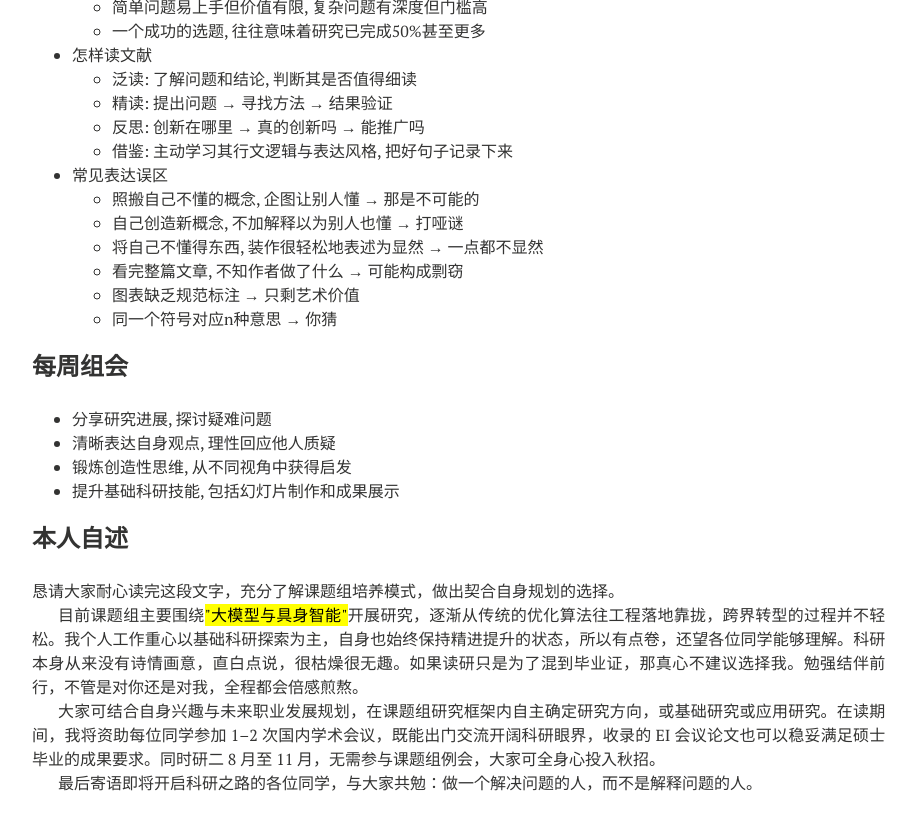
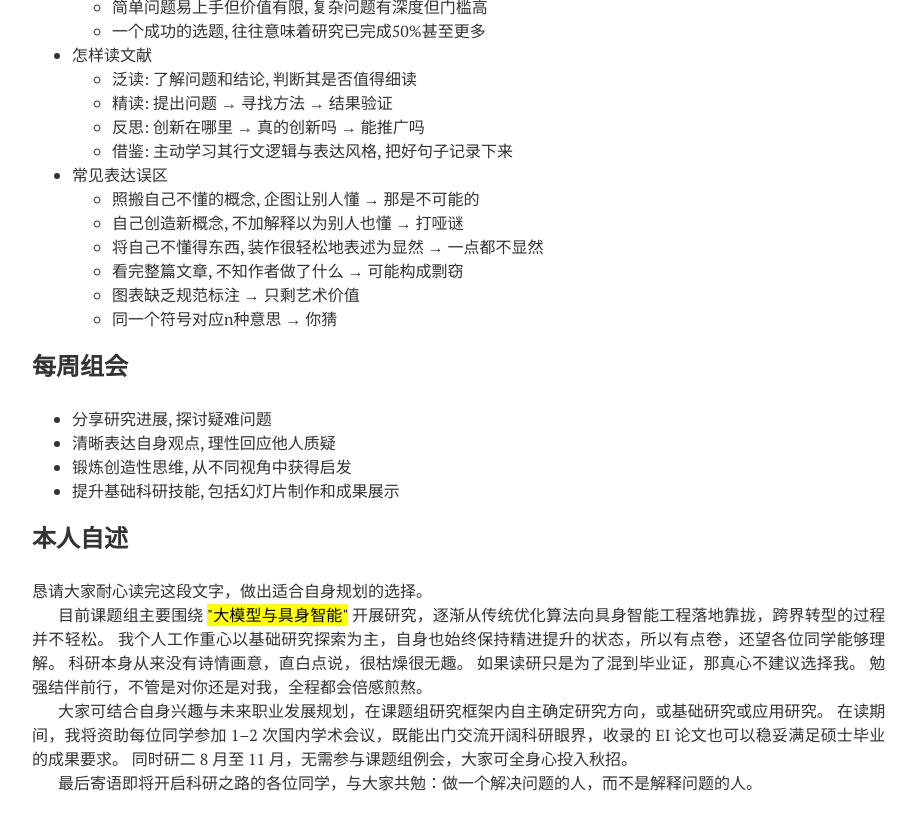
Before and after one commit to xianchaoxiu/xianchaoxiu.github.io, a Jekyll site: the page built from chinese/reading/index.md, in a window 1280 px wide and 900 px high, scrolled down 1154 px. Shown: the top 830 px of the window, without its empty margins (288-1204 px from the left). Built offline with Jekyll 4.4.1, drawn with Linux system fonts in a browser that asks for light colours; nearby versions of some CDN libraries.

Commit message:
Update index.md

```diff
--- a/chinese/reading/index.md
+++ b/chinese/reading/index.md
@@ -75,10 +75,16 @@ share: false
 
 ### 本人自述
 
-恳请大家耐心读完这段文字，充分了解课题组培养模式，做出契合自身规划的选择。 <br>
+恳请大家耐心读完这段文字，做出适合自身规划的选择。 <br>
 
-目前课题组主要围绕<mark>"大模型与具身智能"</mark>开展研究，逐渐从传统的优化算法往工程落地靠拢，跨界转型的过程并不轻松。我个人工作重心以基础科研探索为主，自身也始终保持精进提升的状态，所以有点卷，还望各位同学能够理解。科研本身从来没有诗情画意，直白点说，很枯燥很无趣。如果读研只是为了混到毕业证，那真心不建议选择我。勉强结伴前行，不管是对你还是对我，全程都会倍感煎熬。 <br>
+目前课题组主要围绕 <mark>"大模型与具身智能"</mark> 开展研究，逐渐从传统优化算法向具身智能工程落地靠拢，跨界转型的过程并不轻松。
+我个人工作重心以基础研究探索为主，自身也始终保持精进提升的状态，所以有点卷，还望各位同学能够理解。
+科研本身从来没有诗情画意，直白点说，很枯燥很无趣。
+如果读研只是为了混到毕业证，那真心不建议选择我。
+勉强结伴前行，不管是对你还是对我，全程都会倍感煎熬。 <br>
 
-大家可结合自身兴趣与未来职业发展规划，在课题组研究框架内自主确定研究方向，或基础研究或应用研究。在读期间，我将资助每位同学参加 1–2 次国内学术会议，既能出门交流开阔科研眼界，收录的 EI 会议论文也可以稳妥满足硕士毕业的成果要求。同时研二 8 月至 11 月，无需参与课题组例会，大家可全身心投入秋招。 <br>
+大家可结合自身兴趣与未来职业发展规划，在课题组研究框架内自主确定研究方向，或基础研究或应用研究。
+在读期间，我将资助每位同学参加 1–2 次国内学术会议，既能出门交流开阔科研眼界，收录的 EI 论文也可以稳妥满足硕士毕业的成果要求。
+同时研二 8 月至 11 月，无需参与课题组例会，大家可全身心投入秋招。 <br>
 
 最后寄语即将开启科研之路的各位同学，与大家共勉：做一个解决问题的人，而不是解释问题的人。
```
